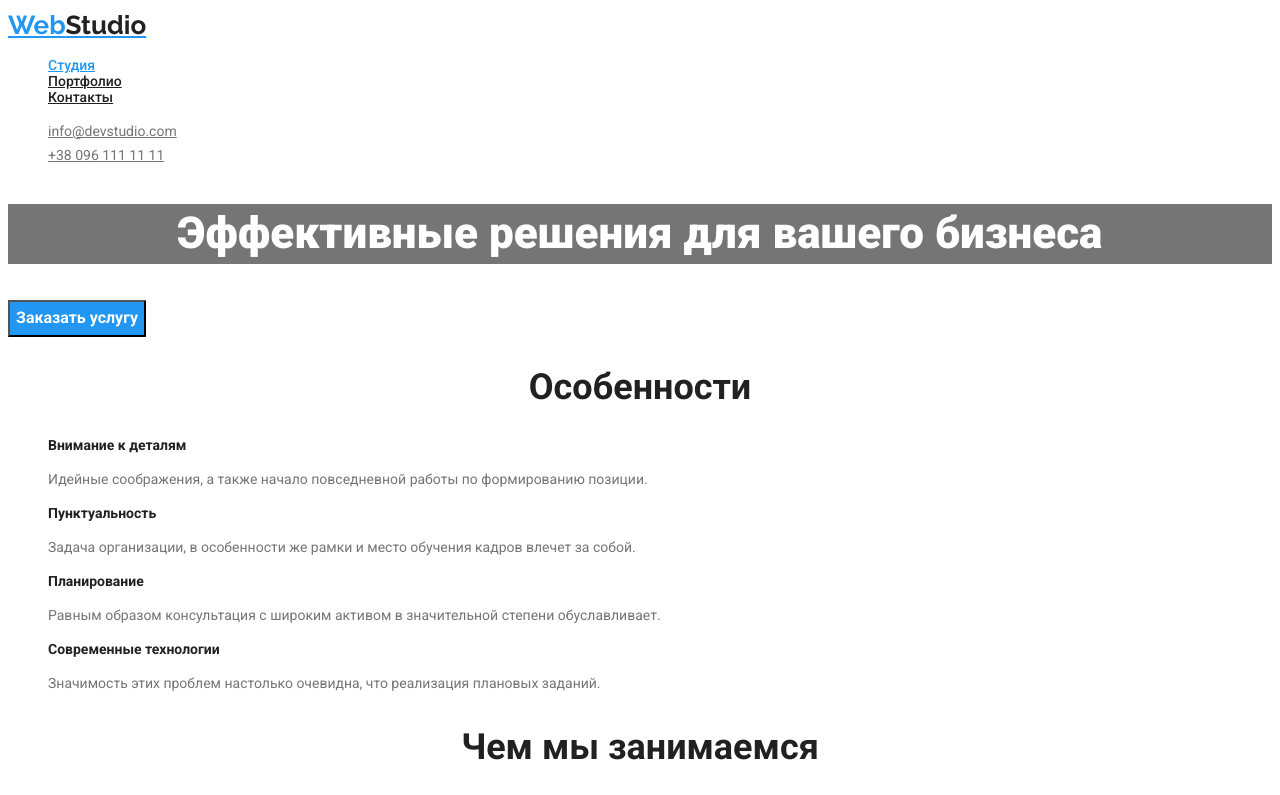
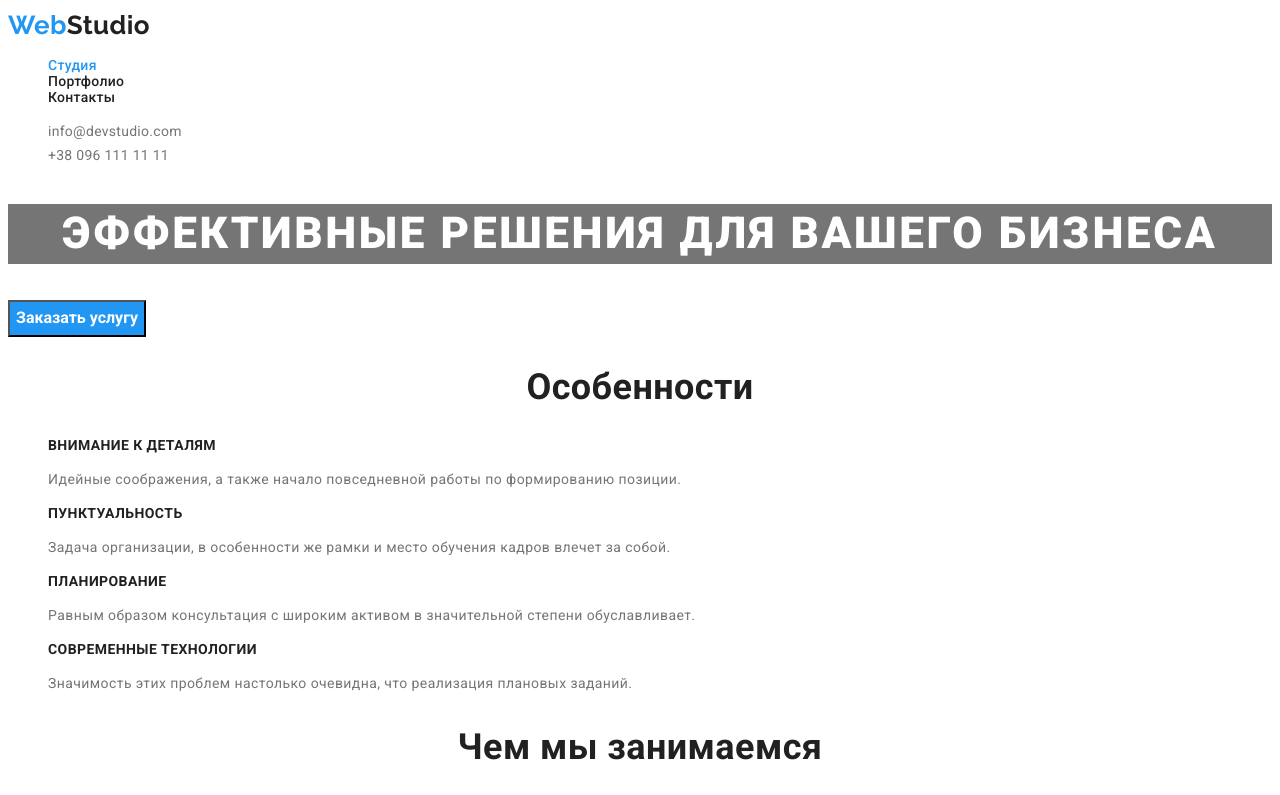
Before and after one commit to KaterynaBabych/goit-markup-hw-02, a plain HTML site: page index.html in a window 1280 px wide. Shown: the top 795 px of the page. Drawn offline with Linux system fonts and the light colour scheme.

Commit message:
стили текста, ссылок

```diff
--- a/css/styles.css
+++ b/css/styles.css
@@ -19,6 +19,10 @@ body {
   font-family: Roboto, sans-serif;
   font-size: 14px;
   line-height: 1.71;
+  letter-spacing: 0.03em;
+}
+a {
+  text-decoration: none;
 }
 ul {
   list-style: none;
@@ -50,12 +54,14 @@ address {
   font-size: 44px;
   line-height: 1.36;
   text-align: Center;
+  letter-spacing: 0.06em;
 }
 /* site nav */
 .site-nav.list {
   font-weight: 500;
   font-size: 14px;
   line-height: 1.14;
+  letter-spacing: 0.02em;
 }
 .site-nav .link {
   color: var(--title-text-color);
@@ -68,6 +74,7 @@ address {
   font-weight: 500;
   font-size: 14px;
   line-height: 1.14;
+  letter-spacing: 0.02em;
 }
 
 .site-nav .link:hover,
@@ -80,6 +87,7 @@ address {
   font-weight: 400;
   font-size: 14px;
   line-height: 1.71;
+  letter-spacing: 0.02em;
 }
 .mail:hover,
 .mail:focus {
@@ -90,6 +98,7 @@ address {
   font-weight: 400;
   font-size: 14px;
   line-height: 1.71;
+  letter-spacing: 0.02em;
 }
 .tel:hover,
 .tel:focus {
@@ -101,6 +110,7 @@ address {
   font-weight: 400;
   font-size: 14px;
   line-height: 1.71;
+  letter-spacing: 0.03em;
 }
 .adress:hover,
 .adress:focus {
@@ -166,6 +176,7 @@ address {
   font-weight: 700;
   font-size: 18px;
   line-height: 2;
+  letter-spacing: 0.06em;
 }
 .portfolio-text {
   font-family: Roboto, sans-serif;
--- a/index.html
+++ b/index.html
@@ -32,7 +32,7 @@
      <main>
      <!-- Блок герой-->
      <section class="hero">
-             <h1 class="hero-title">Эффективные решения для вашего бизнеса</h1>
+             <h1 class="hero-title">ЭФФЕКТИВНЫЕ РЕШЕНИЯ ДЛЯ ВАШЕГО БИЗНЕСА</h1>
              <button type="button" class="button-hero">Заказать услугу</button>
      </section>
      <!-- Особенности-->
@@ -40,19 +40,19 @@
          <h2 class="section-title">Особенности</h2>
          <ul>
              <li>
-                 <h3 class="qualite-title">Внимание к деталям</h3>
+                 <h3 class="qualite-title">ВНИМАНИЕ К ДЕТАЛЯМ</h3>
                  <p>Идейные соображения, а также начало повседневной работы по формированию позиции.</p>
              </li>
             <li>
-                <h3 class="qualite-title">Пунктуальность</h3>
+                <h3 class="qualite-title">ПУНКТУАЛЬНОСТЬ</h3>
                 <p>Задача организации, в особенности же рамки и место обучения кадров влечет за собой.</p>
             </li>
             <li>
-                <h3 class="qualite-title">Планирование</h3>
+                <h3 class="qualite-title">ПЛАНИРОВАНИЕ</h3>
                 <p>Равным образом консультация с широким активом в значительной степени обуславливает.</p>
             </li>
             <li>
-                <h3 class="qualite-title">Современные технологии</h3>
+                <h3 class="qualite-title">СОВРЕМЕННЫЕ ТЕХНОЛОГИИ</h3>
                 <p>Значимость этих проблем настолько очевидна, что реализация плановых заданий.</p>
             </li>
          </ul>
```
Also changed, not shown: portfolio.html (+1 -5 lines).
